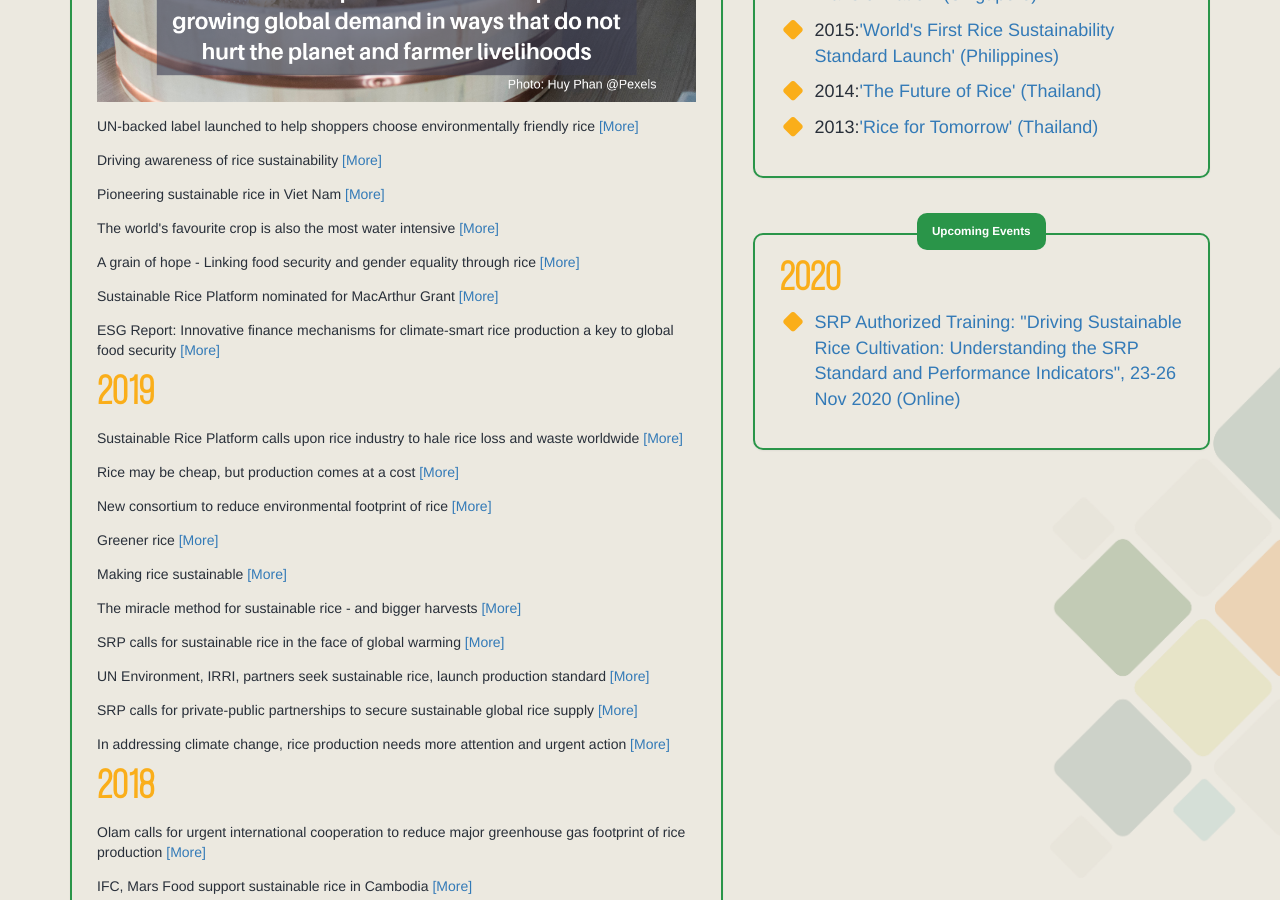
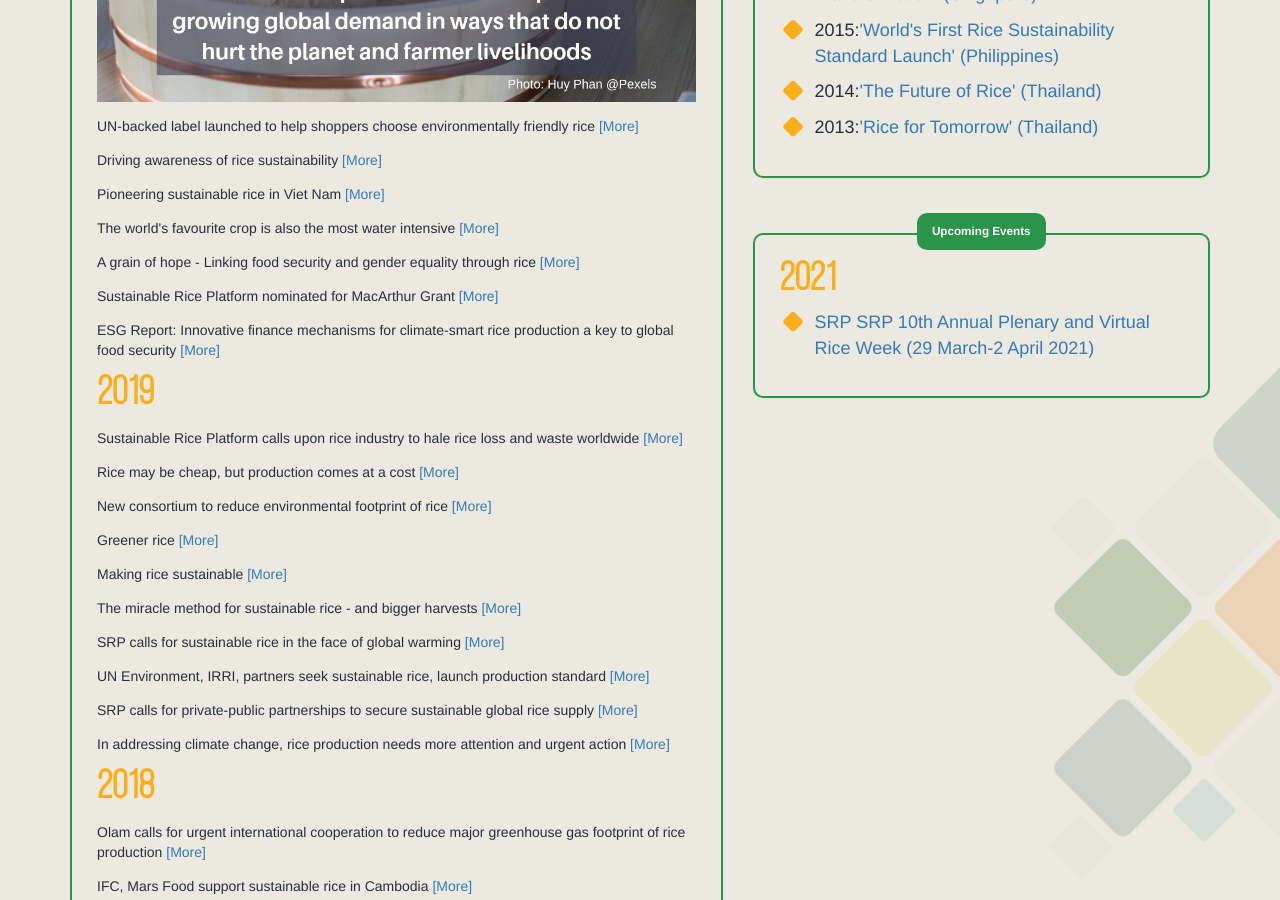
Before and after one commit to sustainablericeplatform/sustainablericeplatform.github.io, a Jekyll site: the page built from News-and-Events/index.html, in a window 1280 px wide and 900 px high, scrolled down 875 px. Built offline with Jekyll 4.4.1, drawn with Linux system fonts in a browser that asks for light colours.

Commit message:
Update index.html

```diff
--- a/News-and-Events/index.html
+++ b/News-and-Events/index.html
@@ -85,9 +85,9 @@ layout: default
                         <h3>Upcoming Events</h3>
                     </div>
                     <div class="panel-body">
-                        <h1 class="year">2020</h1>
+                        <h1 class="year">2021</h1>
                         <ul class="srp-list">
-                            <li><i class="fa fa-square"></i> <a href="https://onlineacademy.globalgap.org/catalog/info/id:259?fbclid=IwAR3vzgFl4mDCS1Tcj5dmoEOtjkRrQjZQ9IT6GJIVx4uWBNTrrsU6sfT3KxA" target="_blank">SRP Authorized Training: "Driving Sustainable Rice Cultivation: Understanding the SRP Standard and Performance Indicators", 23-26 Nov 2020 (Online)</a></li>
+                            <li><i class="fa fa-square"></i> <a href="https://srpriceweek.info/home/" target="_blank">SRP SRP 10th Annual Plenary and Virtual Rice Week (29 March-2 April 2021)</a></li>
                             <!--<li><i class="fa fa-square"></i> <a href="/assets/docs/Updated Background, Programme and Registration Form for the SRP Training Strategy Workshop 3-4 May 2017.pdf" target="_blank">Sustainable Rice Platform Training Strategy Workshop, 3-4 May 2017 (International Rice Research Institute, Los Banos, Philippines)</a></li>
                             <li><i class="fa fa-square"></i> <a href="/assets/docs/SRP National Stakeholder Dialogue and Workshop - Islamabad 23 May 2017.pdf" target="_blank">SRP National Stakeholder Dialogue and Workshop, 23 May 2017 (Serena Hotel, Islamabad, Pakistan)</a></li>
                                 <li><i class="fa fa-square"></i> <a href="http://trtworldrice.com" target="_blank">9th Annual World Rice Conference, 6-8 Nov 2017 (Macau, China)</a></li>
```
